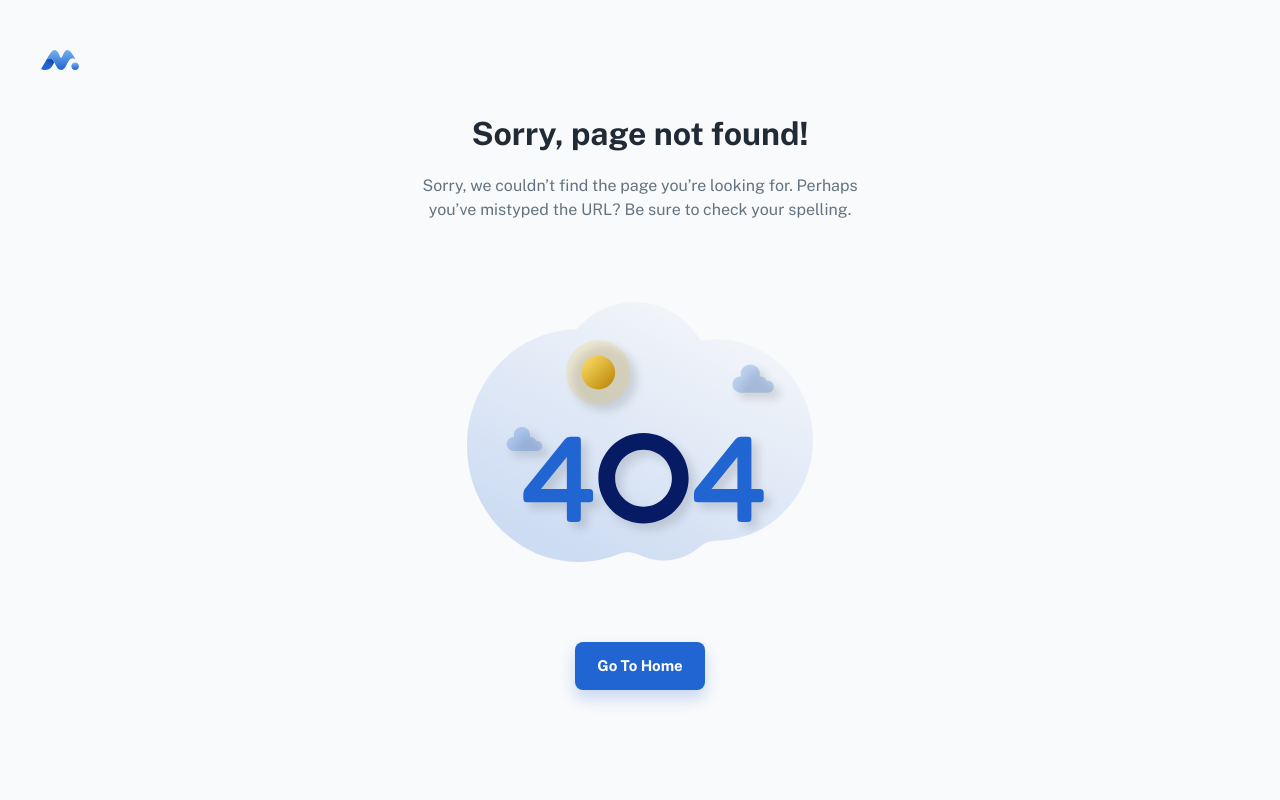
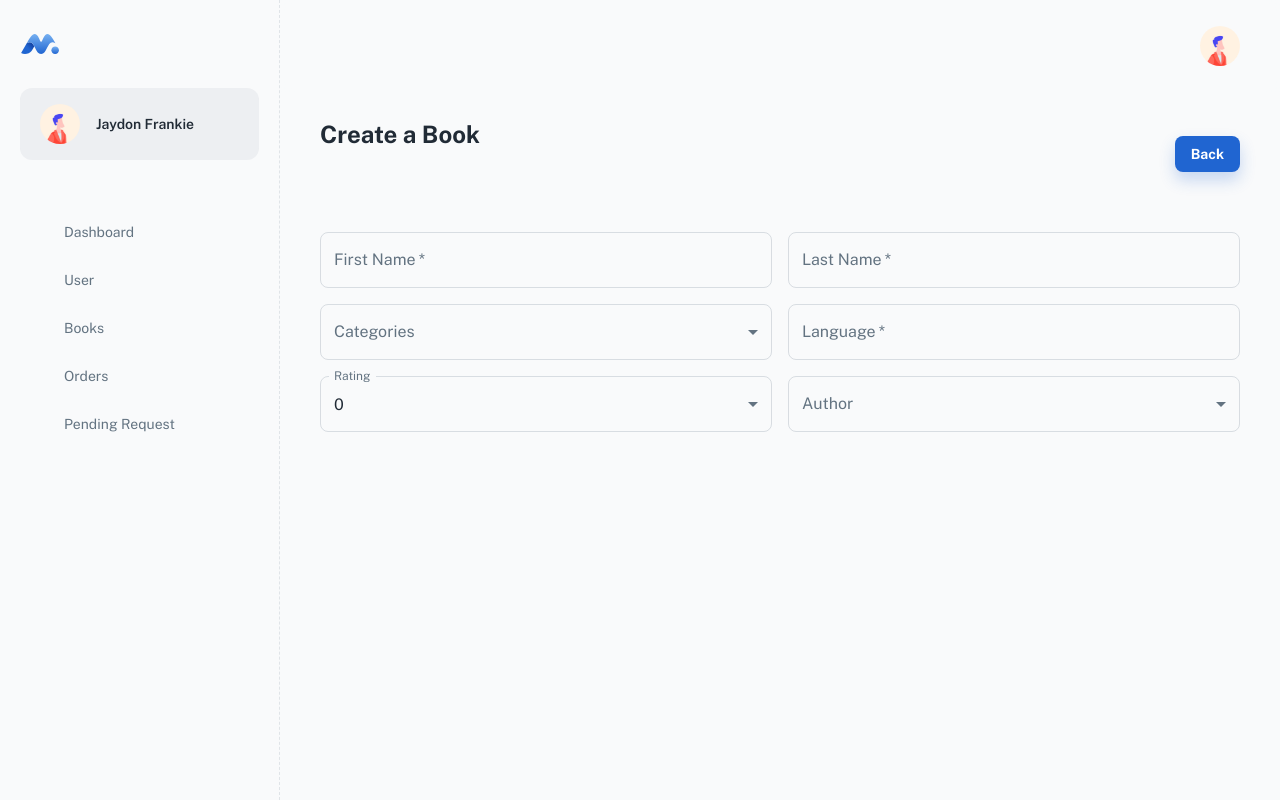
Before and after one commit to VihagaYohan/BookApp-Admin, a React (Create React App) app: page /dashboard/create-book in a window 1280 px wide. Before the commit this address led to /404. Built offline with nearby package versions, Linux system fonts and the light colour scheme; some icons are missing; a web font is replaced by a local one.

Commit message:
add book  form ui skeleton

```diff
--- a/src/components/Page.js
+++ b/src/components/Page.js
@@ -9,7 +9,7 @@ import { Box } from '@mui/material';
 const Page = forwardRef(({ children, title = '', meta, ...other }, ref) => (
   <>
     <Helmet>
-      <title>{`${title} | Minimal-UI`}</title>
+      <title>{`${title} | Book App`}</title>
       {meta}
     </Helmet>
 
--- a/src/constants/Route.js
+++ b/src/constants/Route.js
@@ -1,4 +1,4 @@
 // Books routes
-export const VIEW_BOOK = '/dashboard/viewBook/'; // view a book route
+export const VIEW_BOOK = '/dashboard/view-book/'; // view a book route
 export const CREATE_BOOK = '/dashboard/create-book'; // create a new book
 export const UPDATE_BOOK = '/dashboard/update-book'; // create a new book
--- a/src/pages/Books/Books.js
+++ b/src/pages/Books/Books.js
@@ -1,5 +1,5 @@
 import { useState } from 'react';
-import { Link as RouterLink } from 'react-router-dom';
+import { Link as RouterLink, useNavigate } from 'react-router-dom';
 // material
 import { Container, Button, Stack, Typography } from '@mui/material';
 // components
@@ -8,10 +8,12 @@ import { ProductSort, ProductList, ProductFilterSidebar } from '../../sections/@
 import Iconify from '../../components/Iconify';
 // mock
 import PRODUCTS from '../../_mock/products';
+import { CREATE_BOOK } from '../../constants/Route';
 
 // ----------------------------------------------------------------------
 
 export default function Books() {
+  const navigate = useNavigate();
   const [openFilter, setOpenFilter] = useState(false);
 
   const handleOpenFilter = () => {
@@ -23,13 +25,18 @@ export default function Books() {
   };
 
   return (
-    <Page title="Dashboard: Products">
+    <Page title="Books">
       <Container>
         <Stack direction="row" alignItems="center" justifyContent="space-between" mb={5}>
           <Typography variant="h4" sx={{ mb: 5 }}>
             Books
           </Typography>
-          <Button variant="contained" component={RouterLink} to="#" startIcon={<Iconify icon="eva:plus-fill" />}>
+          <Button
+            variant="contained"
+            component={RouterLink}
+            to={CREATE_BOOK}
+            startIcon={<Iconify icon="eva:plus-fill" />}
+          >
             New Book
           </Button>
         </Stack>
--- /dev/null
+++ b/src/pages/Books/CreateBook.js
@@ -0,0 +1,136 @@
+import React, { useState } from 'react';
+import { Link as RouterLink } from 'react-router-dom';
+// material
+import {
+  Container,
+  TextField,
+  Grid,
+  Button,
+  Stack,
+  Typography,
+  InputLabel,
+  Select,
+  MenuItem,
+  FormControl,
+  FormLabel,
+} from '@mui/material';
+// components
+import Page from '../../components/Page';
+
+const CreateBook = () => {
+  // useStates
+  const [firstName, setFirstName] = useState('');
+  const [lastName, setLastName] = useState('');
+  const [categories, setCategories] = useState('');
+  const [language, setLanguage] = useState('');
+  const [rating, setRating] = useState(0);
+  const [author, setAuthor] = useState('');
+
+  // forms funtions
+
+  const handleSubmit = () => {};
+  const handleReset = () => {};
+
+  return (
+    <>
+      <Page title="Create Book">
+        <Container>
+          <Stack direction="row" alignItems="center" justifyContent="space-between" mb={5}>
+            <Typography variant="h4" sx={{ mb: 5 }}>
+              Create a Book
+            </Typography>
+            <Button variant="contained" component={RouterLink} to={'/dashboard/books'}>
+              Back
+            </Button>
+          </Stack>
+          <form onSubmit={handleSubmit} onReset={handleReset}>
+            <Grid container spacing={2}>
+              <Grid item xs={12} md={6}>
+                <TextField
+                  fullWidth
+                  required
+                  autoComplete=""
+                  type="text"
+                  value={firstName}
+                  label="First Name"
+                  onChange={(e) => setFirstName(e.target.value)}
+                />
+              </Grid>
+              <Grid item xs={12} md={6}>
+                <TextField
+                  fullWidth
+                  required
+                  autoComplete=""
+                  type="text"
+                  value={lastName}
+                  label="Last Name"
+                  onChange={(e) => setLastName(e.target.value)}
+                />
+              </Grid>
+              <Grid item xs={12} md={6}>
+                <FormControl fullWidth>
+                  <InputLabel text="demo-simple-select-label">Categories</InputLabel>
+                  <Select
+                    fullWidth
+                    labeltext="demo-simple-select-label"
+                    text="demo-simple-select"
+                    value={categories}
+                    label="Categories"
+                    onChange={(e) => setCategories(e.target.value)}
+                  >
+                    <MenuItem value={'Manager'}>test</MenuItem>
+                  </Select>
+                </FormControl>
+              </Grid>
+              <Grid item xs={12} md={6}>
+                <TextField
+                  fullWidth
+                  required
+                  autoComplete=""
+                  type="text"
+                  value={language}
+                  label="Language"
+                  onChange={(e) => setLanguage(e.target.value)}
+                />
+              </Grid>
+              <Grid item xs={12} md={6}>
+                <FormControl fullWidth>
+                  <InputLabel text="demo-simple-select-label">Rating</InputLabel>
+                  <Select
+                    fullWidth
+                    labeltext="demo-simple-select-label"
+                    text="demo-simple-select"
+                    value={rating}
+                    label="Rating"
+                    onChange={(e) => setRating(e.target.value)}
+                  >
+                    <MenuItem value={'0'}>0</MenuItem>
+                    <MenuItem value={'1'}>1</MenuItem>
+                    <MenuItem value={'2'}>2</MenuItem>
+                  </Select>
+                </FormControl>
+              </Grid>
+              <Grid item xs={12} md={6}>
+                <FormControl fullWidth>
+                  <InputLabel text="demo-simple-select-label">Author</InputLabel>
+                  <Select
+                    fullWidth
+                    labeltext="demo-simple-select-label"
+                    text="demo-simple-select"
+                    value={author}
+                    label="Author"
+                    onChange={(e) => setAuthor(e.target.value)}
+                  >
+                    <MenuItem value={'Will'}>will</MenuItem>
+                  </Select>
+                </FormControl>
+              </Grid>
+            </Grid>
+          </form>
+        </Container>
+      </Page>
+    </>
+  );
+};
+
+export default CreateBook;
--- a/src/routes.js
+++ b/src/routes.js
@@ -13,6 +13,7 @@ import DashboardApp from './pages/DashboardApp';
 import DeliveryPending from './pages/DeliveryPending/DeliveryPending';
 import Orders from './pages/Orders/Orders';
 import ViewBook from './pages/Books/ViewBook';
+import CreateBook from './pages/Books/CreateBook';
 
 // ----------------------------------------------------------------------
 
@@ -25,7 +26,8 @@ export default function Router() {
         { path: 'app', element: <DashboardApp /> },
         { path: 'user', element: <User /> },
         { path: 'books', element: <Books /> },
-        { path: 'viewBook/:id', element: <ViewBook /> },
+        { path: 'create-book', element: <CreateBook /> },
+        { path: 'view-book/:id', element: <ViewBook /> },
         { path: 'orders', element: <Orders /> },
         { path: 'pending-request', element: <DeliveryPending /> },
         { path: 'blog', element: <Books /> },
```
